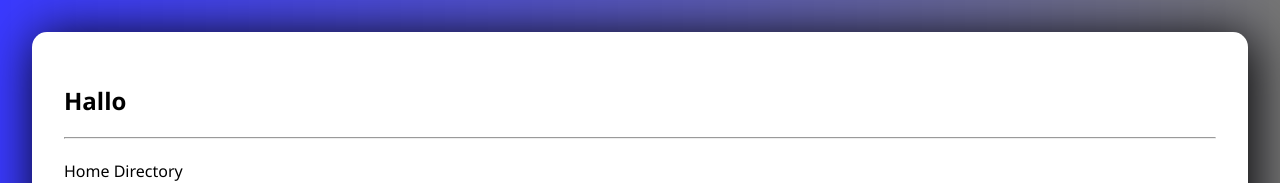
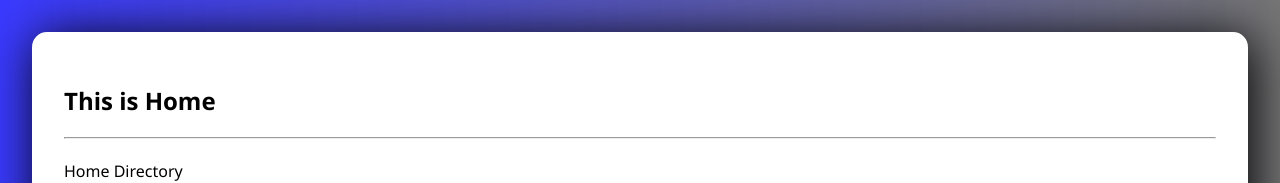
Before and after one commit to aknjoroge/node-server, a website: page static/home.html in a window 1280 px wide. Shown: the top 183 px of the page. Drawn offline with Linux system fonts and the light colour scheme.

Commit message:
updated html

```diff
--- a/static/home.html
+++ b/static/home.html
@@ -43,7 +43,7 @@
   </head>
   <body>
     <div class="main">
-      <h2>Hallo</h2>
+      <h2>This is Home</h2>
       <hr />
       <h4>Home Directory</h4>
       <hr />
```
